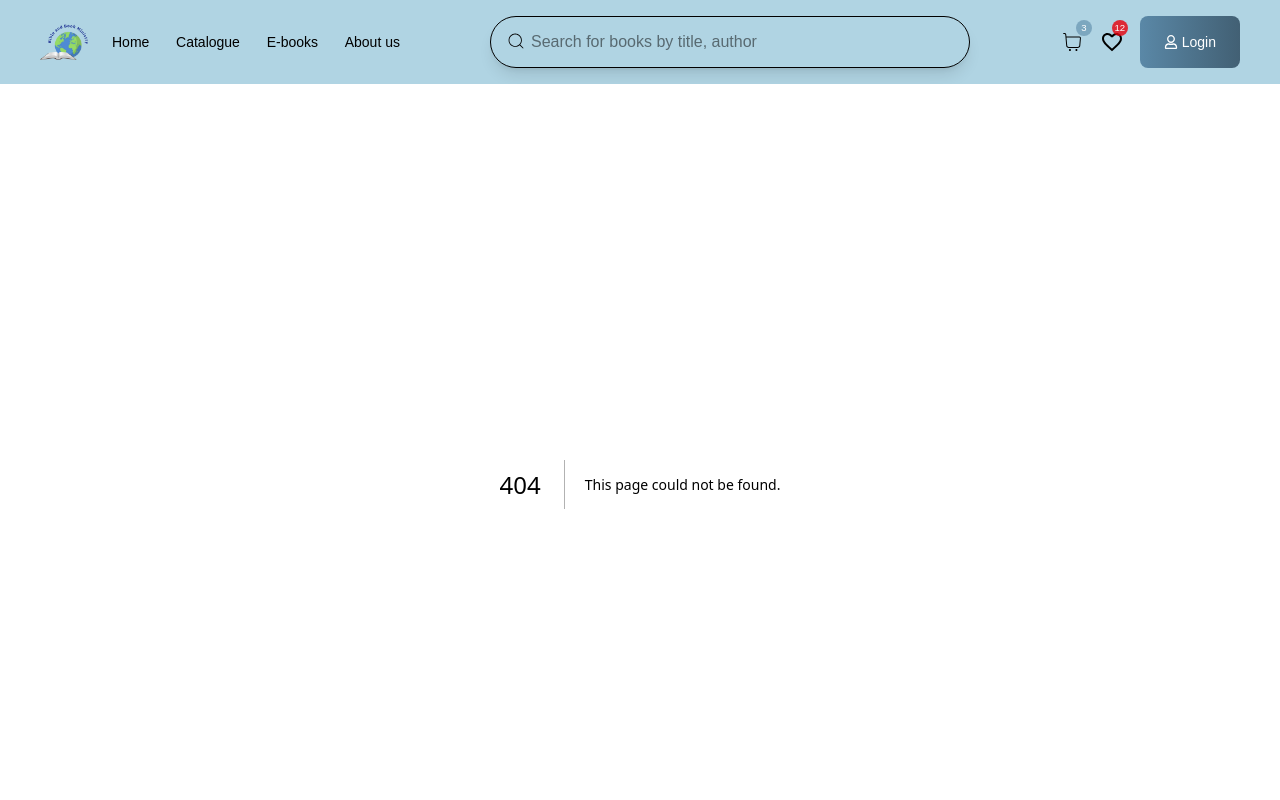
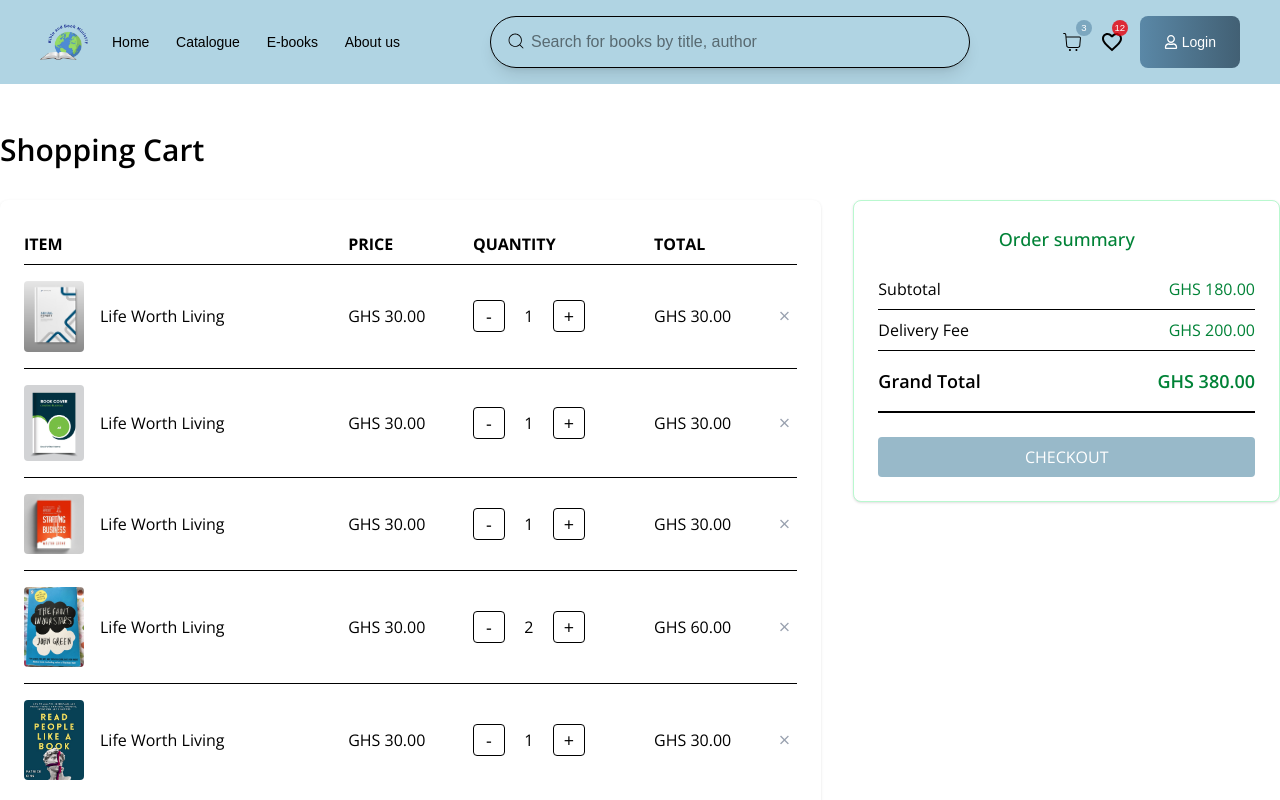
Before and after one commit to AgileMinds48/bible_bookministry-frontend, a Next.js app: page /cart in a window 1280 px wide. Before the commit this address had no page. Shown: the top 800 px of the page. Built offline with nearby package versions, Linux system fonts and the light colour scheme; a web font is replaced by a local one.

Commit message:
cart page

```diff
--- /dev/null
+++ b/app/cart/page.tsx
@@ -0,0 +1,168 @@
+"use client";
+
+import React, { useState } from "react";
+import Image from "next/image";
+// import Footer from "@/components/Footer"; // Removed duplicate footer
+
+// Mock data for cart items
+const cartItems = [
+  {
+    id: 1,
+    title: "Life Worth Living",
+    price: 30,
+    image: "/Home/bk1.jpg", // Use public path
+    quantity: 1,
+  },
+  {
+    id: 2,
+    title: "Life Worth Living",
+    price: 30,
+    image: "/Home/bk2.jpg",
+    quantity: 1,
+  },
+  {
+    id: 3,
+    title: "Life Worth Living",
+    price: 30,
+    image: "/Home/bk3.jpg",
+    quantity: 1,
+  },
+  {
+    id: 4,
+    title: "Life Worth Living",
+    price: 30,
+    image: "/Home/bk4.jpg",
+    quantity: 2,
+  },
+  {
+    id: 5,
+    title: "Life Worth Living",
+    price: 30,
+    image: "/Home/bk5.jpg",
+    quantity: 1,
+  },
+];
+
+const DELIVERY_FEE = 200;
+
+const CartPage = () => {
+  const [items, setItems] = useState(cartItems);
+
+  const handleQuantityChange = (id: number, delta: number) => {
+    setItems((prev) =>
+      prev.map((item) =>
+        item.id === id
+          ? { ...item, quantity: Math.max(1, item.quantity + delta) }
+          : item
+      )
+    );
+  };
+
+  const handleRemove = (id: number) => {
+    setItems((prev) => prev.filter((item) => item.id !== id));
+  };
+
+  const subtotal = items.reduce(
+    (sum, item) => sum + item.price * item.quantity,
+    0
+  );
+  const grandTotal = subtotal + DELIVERY_FEE;
+
+  return (
+    <div className="min-h-screen flex flex-col justify-between bg-white">
+      <div className="max-w-7xl mx-auto w-full flex flex-col">
+        <h1 className="text-3xl font-semibold mt-12 mb-8">Shopping Cart</h1>
+        <div className="flex flex-col lg:flex-row gap-8">
+          {/* Cart Items Table */}
+          <div className="flex-1 bg-white rounded-lg p-6 shadow-sm">
+            <table className="w-full text-left">
+              <thead>
+                <tr className="border-b">
+                  <th className="py-2">ITEM</th>
+                  <th className="py-2">PRICE</th>
+                  <th className="py-2">QUANTITY</th>
+                  <th className="py-2">TOTAL</th>
+                  <th></th>
+                </tr>
+              </thead>
+              <tbody>
+                {items.map((item) => (
+                  <tr key={item.id} className="border-b last:border-b-0">
+                    <td className="py-4 flex items-center gap-4">
+                      <Image
+                        src={item.image}
+                        alt={item.title}
+                        width={60}
+                        height={80}
+                        className="rounded object-cover"
+                      />
+                      <span>{item.title}</span>
+                    </td>
+                    <td className="py-4">GHS {item.price.toFixed(2)}</td>
+                    <td className="py-4">
+                      <div className="flex items-center gap-2">
+                        <button
+                          className="border rounded w-8 h-8 flex items-center justify-center text-lg"
+                          onClick={() => handleQuantityChange(item.id, -1)}
+                        >
+                          -
+                        </button>
+                        <span className="w-8 text-center">{item.quantity}</span>
+                        <button
+                          className="border rounded w-8 h-8 flex items-center justify-center text-lg"
+                          onClick={() => handleQuantityChange(item.id, 1)}
+                        >
+                          +
+                        </button>
+                      </div>
+                    </td>
+                    <td className="py-4">
+                      GHS {(item.price * item.quantity).toFixed(2)}
+                    </td>
+                    <td className="py-4">
+                      <button
+                        className="text-gray-400 hover:text-red-500 text-xl"
+                        onClick={() => handleRemove(item.id)}
+                        aria-label="Remove item"
+                      >
+                        ×
+                      </button>
+                    </td>
+                  </tr>
+                ))}
+              </tbody>
+            </table>
+          </div>
+
+          {/* Order Summary */}
+          <div className="w-full lg:w-1/3 bg-white rounded-lg p-6 shadow-sm border border-green-200 h-fit">
+            <h2 className="text-lg font-medium text-center mb-4 text-green-700">
+              Order summary
+            </h2>
+            <div className="flex justify-between py-2 border-b">
+              <span>Subtotal</span>
+              <span className="text-green-700">GHS {subtotal.toFixed(2)}</span>
+            </div>
+            <div className="flex justify-between py-2 border-b">
+              <span>Delivery Fee</span>
+              <span className="text-green-700">
+                GHS {DELIVERY_FEE.toFixed(2)}
+              </span>
+            </div>
+            <div className="flex justify-between py-4 border-b-2 border-black font-semibold text-lg">
+              <span>Grand Total</span>
+              <span className="text-green-700">
+                GHS {grandTotal.toFixed(2)}
+              </span>
+            </div>
+            <button className="w-full mt-6 bg-[#98b9c9] hover:bg-[#7fa3b6] text-white py-2 rounded transition">
+              CHECKOUT
+            </button>
+          </div>
+        </div>
+      </div>
+    </div>
+  );
+};
+
+export default CartPage;
```
